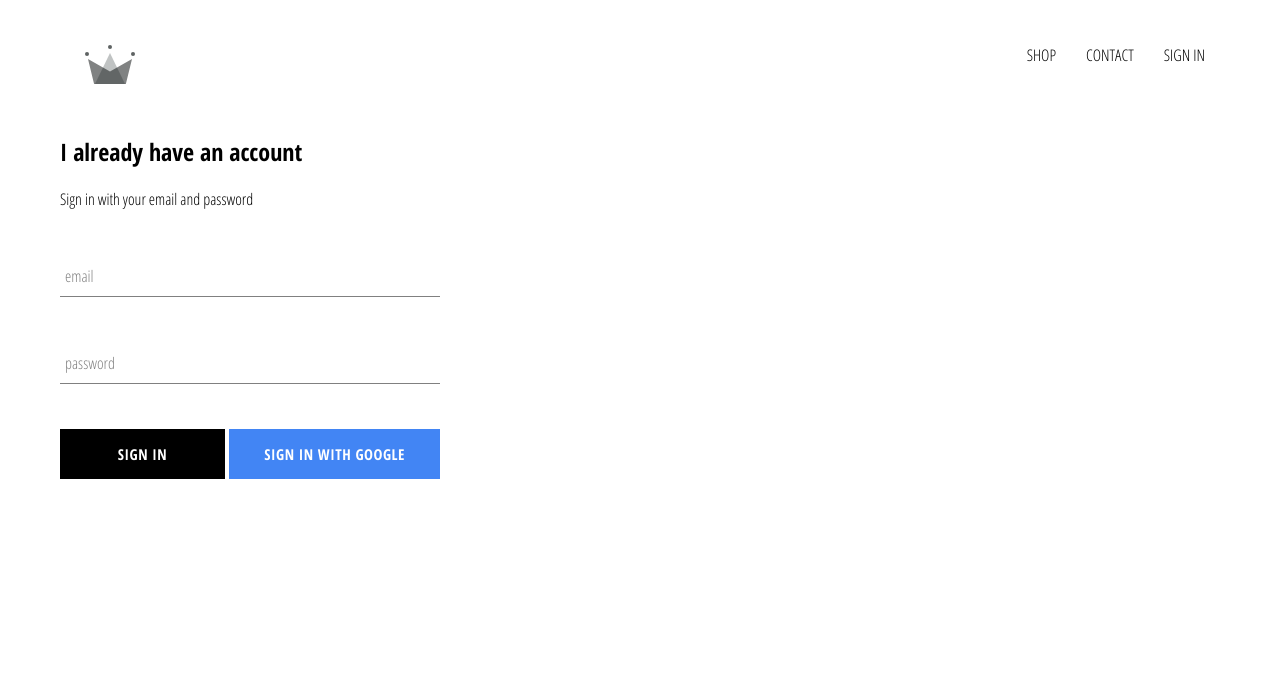
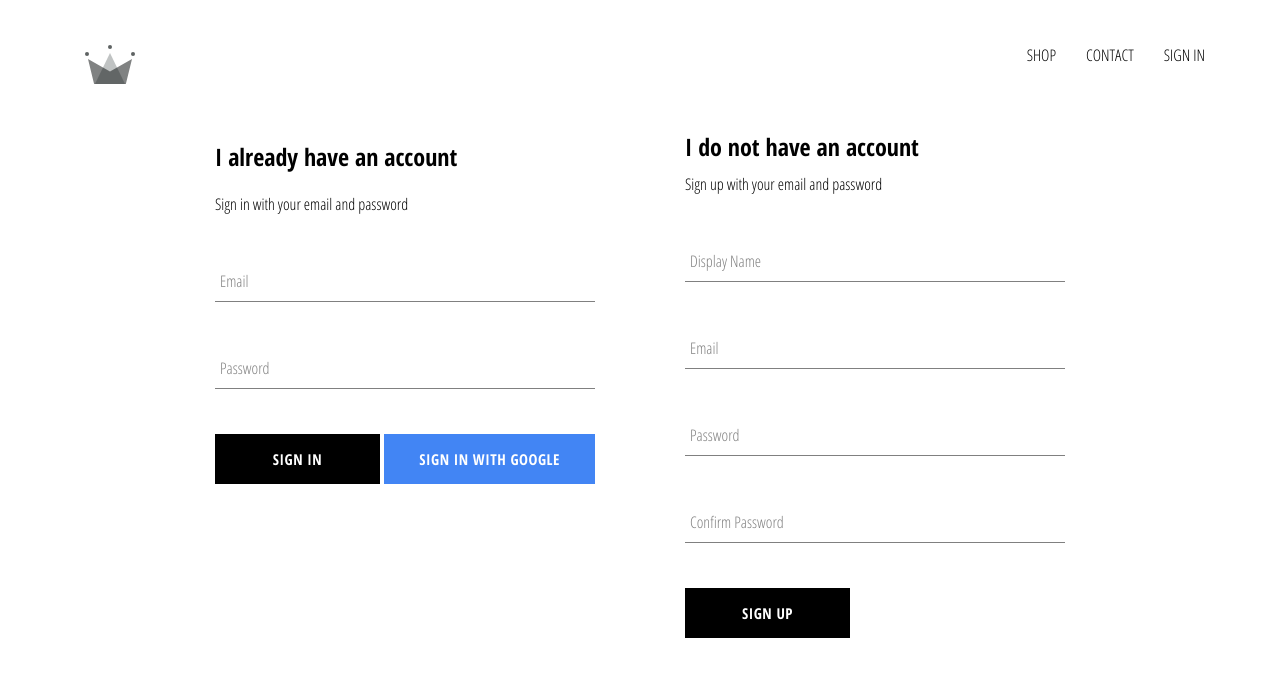
Before and after one commit to alexVoievudko/crwn-clothing, a React (Create React App) app: page /signin in a window 1280 px wide. Shown: the top 676 px of the page. Built offline with nearby package versions, Linux system fonts and the light colour scheme; no server answers.

Commit message:
Added Sign Up form and save new users to database

```diff
--- a/src/App.js
+++ b/src/App.js
@@ -1,6 +1,6 @@
 import React, { Component } from "react";
 import { Switch, Route } from "react-router-dom";
-import { auth } from "./firebase/firebase.utils";
+import { auth, createUserProfileDocument } from "./firebase/firebase.utils";
 
 import HomePage from "./pages/homepage/homepage.component";
 import ShopPage from "./pages/shop/shop.component";
@@ -17,9 +17,21 @@
   unsubscribeFromAuth = null;
 
   componentDidMount() {
-    this.unsubscribeFromAuth = auth.onAuthStateChanged((user) => {
-      this.setState({ currentUser: user });
-      console.log(user);
+    this.unsubscribeFromAuth = auth.onAuthStateChanged(async (userAuth) => {
+      if (userAuth) {
+        const userRef = await createUserProfileDocument(userAuth);
+
+        userRef.onSnapshot((snapShot) => {
+          this.setState({
+            currentUser: {
+              id: snapShot.id,
+              ...snapShot.data(),
+            },
+          });
+        });
+      } else {
+        this.setState({ currentUser: userAuth });
+      }
     });
   }
 
--- a/src/components/sign-in/sign-in.component.jsx
+++ b/src/components/sign-in/sign-in.component.jsx
@@ -34,7 +34,7 @@
           <FormInput
             name="email"
             type="email"
-            label="email"
+            label="Email"
             value={email}
             handleChange={this.handleChange}
             required
@@ -42,7 +42,7 @@
           <FormInput
             name="password"
             type="password"
-            label="password"
+            label="Password"
             value={password}
             handleChange={this.handleChange}
             required
--- /dev/null
+++ b/src/components/sign-up/sign-up.component.jsx
@@ -0,0 +1,95 @@
+import React, { Component } from "react";
+
+import FormInput from "../form-input/form-input.component";
+import CustomButton from "../custom-button/custom-button.components";
+
+import { auth, createUserProfileDocument } from "../../firebase/firebase.utils";
+
+import "./sign-up.styles.scss";
+
+export default class SignUp extends Component {
+  state = {
+    displayName: "",
+    email: "",
+    password: "",
+    confirmPassword: "",
+  };
+
+  handleChange = (event) => {
+    const { name, value } = event.target;
+    this.setState({ [name]: value });
+  };
+
+  handleSubmit = async (event) => {
+    event.preventDefault();
+
+    const { displayName, email, password, confirmPassword } = this.state;
+
+    if (password !== confirmPassword) {
+      alert("Password don't match");
+      return;
+    }
+
+    try {
+      const { user } = await auth.createUserWithEmailAndPassword(
+        email,
+        password
+      );
+      await createUserProfileDocument(user, { displayName });
+      this.setState({
+        displayName: "",
+        email: "",
+        password: "",
+        confirmPassword: "",
+      });
+    } catch (error) {
+      console.error(error);
+    }
+  };
+
+  render() {
+    const { displayName, email, password, confirmPassword } = this.state;
+
+    return (
+      <div className="sign-up">
+        <h2 className="title">I do not have an account</h2>
+        <span>Sign up with your email and password</span>
+        <form className="sign-up-form" onSubmit={this.handleSubmit}>
+          <FormInput
+            type="text"
+            name="displayName"
+            value={displayName}
+            onChange={this.handleChange}
+            label="Display Name"
+            required
+          />
+          <FormInput
+            type="email"
+            name="email"
+            value={email}
+            onChange={this.handleChange}
+            label="Email"
+            required
+          />
+          <FormInput
+            type="password"
+            name="password"
+            value={password}
+            onChange={this.handleChange}
+            label="Password"
+            required
+          />
+          <FormInput
+            type="password"
+            name="confirmPassword"
+            value={confirmPassword}
+            onChange={this.handleChange}
+            label="Confirm Password"
+            required
+          />
+          <CustomButton type="submit">Sign up</CustomButton>
+        </form>
+      </div>
+    );
+  }
+}
--- /dev/null
+++ b/src/components/sign-up/sign-up.styles.scss
@@ -0,0 +1,9 @@
+.sign-up {
+  display: flex;
+  flex-direction: column;
+  width: 380px;
+
+  .title {
+    margin: 10px 0;
+  }
+}
--- a/src/firebase/firebase.utils.js
+++ b/src/firebase/firebase.utils.js
@@ -12,6 +12,31 @@
   appId: "1:1091928382378:web:2e6ad5503101799c1e69d3",
 };
 
+export const createUserProfileDocument = async (userAuth, additionalData) => {
+  if (!userAuth) return;
+
+  const userRef = firestore.doc(`users/${userAuth.uid}`);
+  const snapShot = await userRef.get();
+
+  if (!snapShot.exists) {
+    const { displayName, email } = userAuth;
+    const createdAt = new Date();
+
+    try {
+      await userRef.set({
+        displayName,
+        email,
+        createdAt,
+        ...additionalData,
+      });
+    } catch (err) {
+      console.log("Error creating user", err.message);
+    }
+  }
+
+  return userRef;
+};
+
 firebase.initializeApp(config);
 
 export const auth = firebase.auth();
--- a/src/pages/sign-in-sign-up/sign-in-sign-up.component.jsx
+++ b/src/pages/sign-in-sign-up/sign-in-sign-up.component.jsx
@@ -3,11 +3,13 @@
 import "./sign-in-sign-up.styles.scss";
 
 import SignIn from "../../components/sign-in/sign-in.component";
+import SignUp from "../../components/sign-up/sign-up.component";
 
 const SingInAndSignUpPage = () => {
   return (
     <div className="sign-in-and-sign-up">
       <SignIn />
+      <SignUp />
     </div>
   );
 };
--- a/src/pages/sign-in-sign-up/sign-in-sign-up.styles.scss
+++ b/src/pages/sign-in-sign-up/sign-in-sign-up.styles.scss
@@ -0,0 +1,6 @@
+.sign-in-and-sign-up {
+  width: 850px;
+  display: flex;
+  justify-content: space-between;
+  margin: 30px auto;
+}
```
